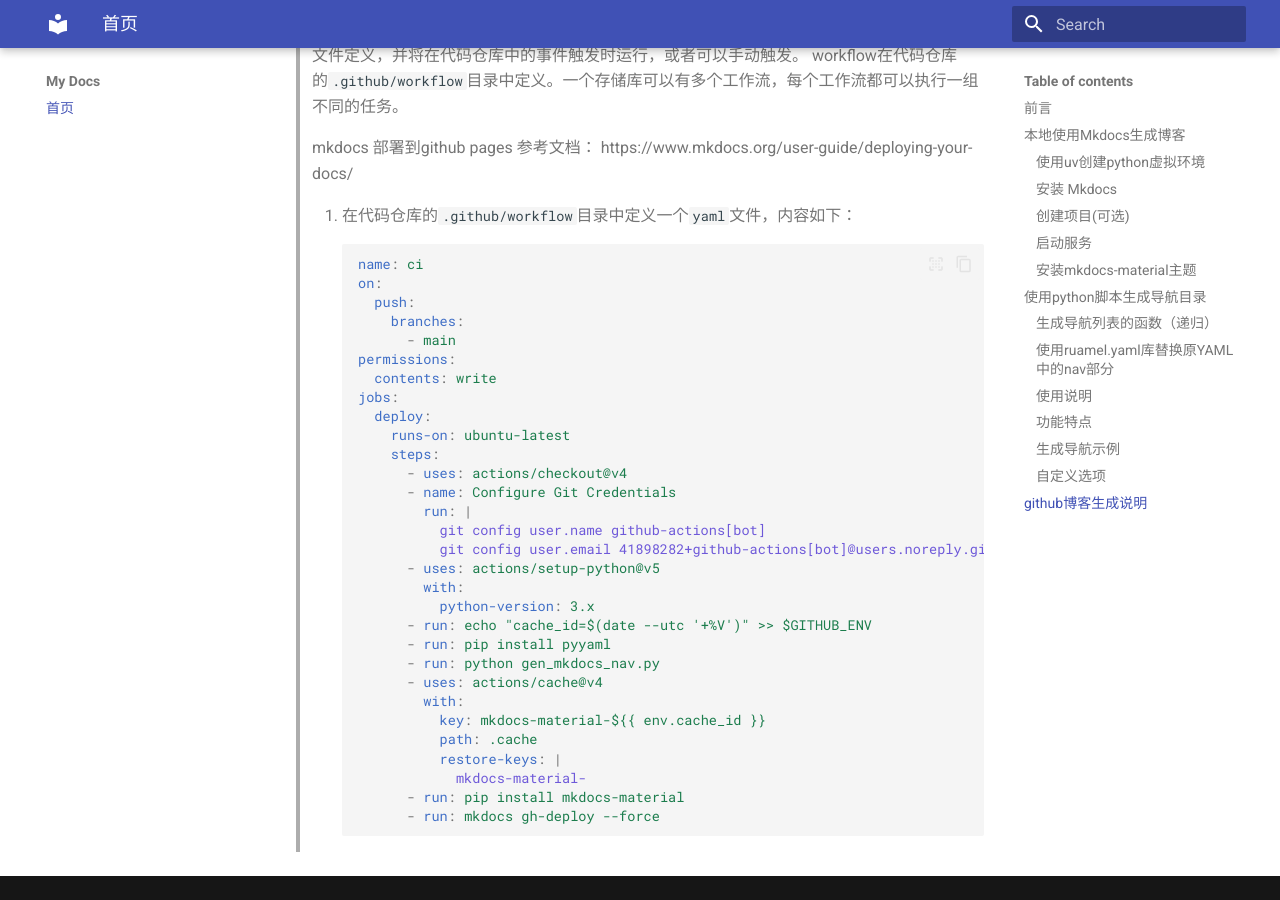
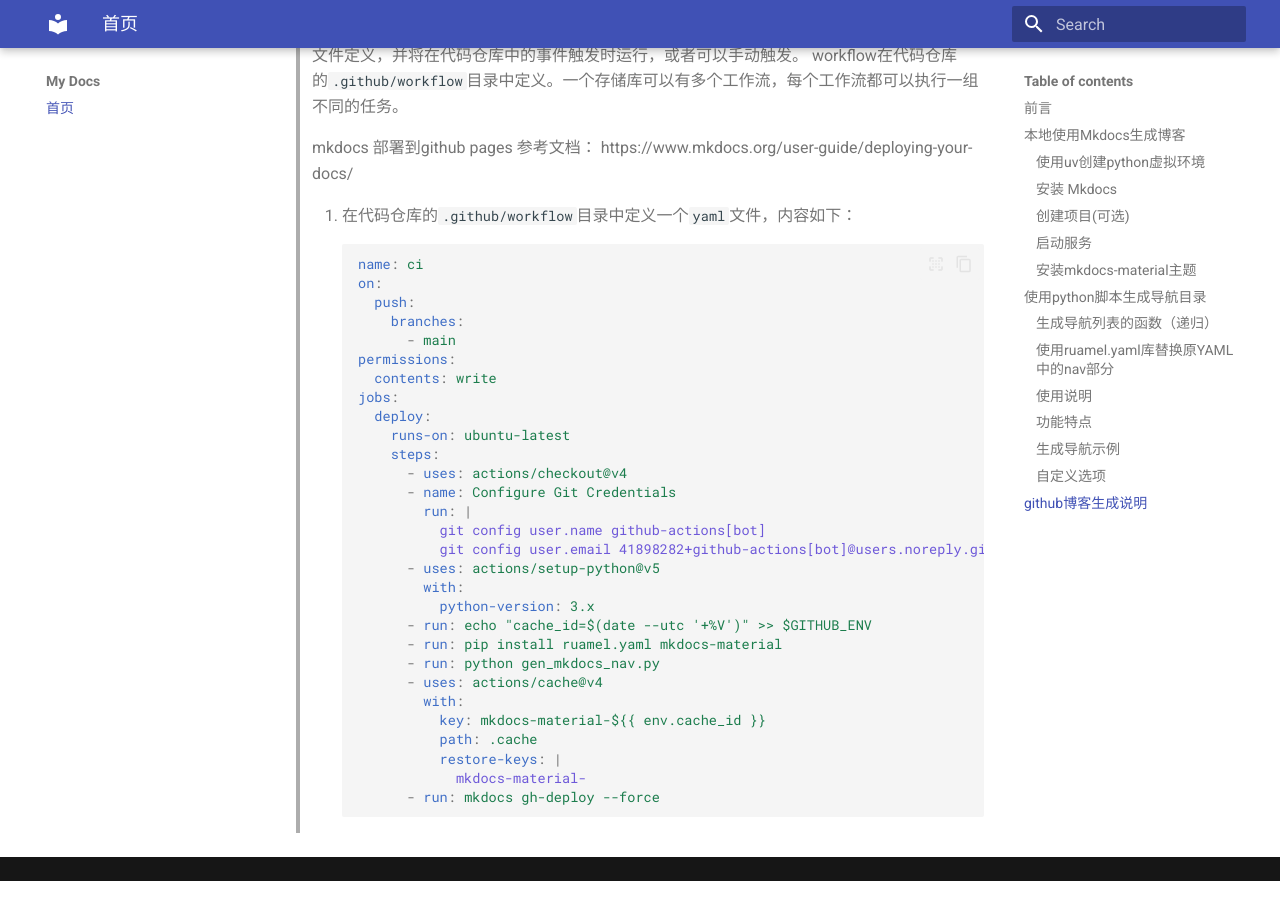
Before and after one commit to edisonwd/myblog, an MkDocs documentation site: the page built from docs/index.md, in a window 1280 px wide and 900 px high, scrolled down 8073 px. Built offline with MkDocs 1.6.1 and Material for MkDocs 9.7.7, drawn with Linux system fonts in a browser that asks for light colours; emoji names are drawn with the system emoji font.

Commit message:
Update index.md

````diff
--- a/docs/index.md
+++ b/docs/index.md
@@ -370,7 +370,7 @@
         with:
           python-version: 3.x
       - run: echo "cache_id=$(date --utc '+%V')" >> $GITHUB_ENV
-      - run: pip install pyyaml
+      - run: pip install ruamel.yaml mkdocs-material
       - run: python gen_mkdocs_nav.py
       - uses: actions/cache@v4
         with:
@@ -378,7 +378,6 @@
           path: .cache
           restore-keys: |
             mkdocs-material-
-      - run: pip install mkdocs-material
       - run: mkdocs gh-deploy --force
 
 ```
````
